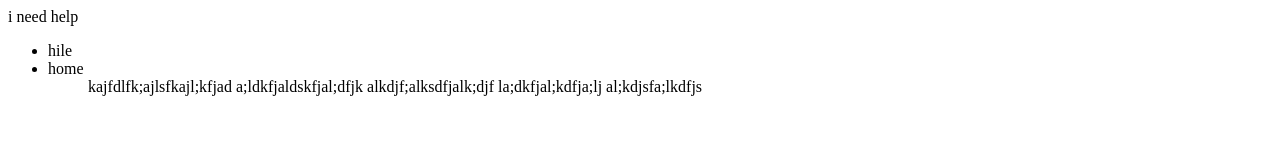
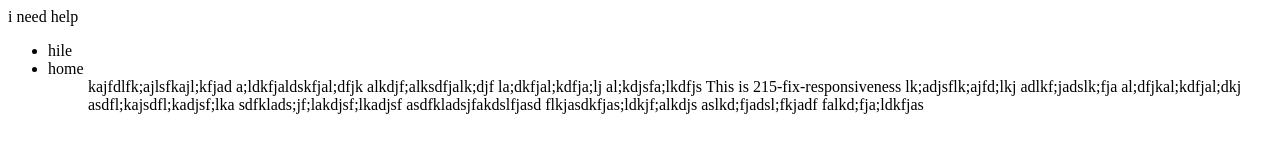
Before and after one commit to DariusJones/newnew, a plain HTML site: page index.html in a window 1280 px wide. Drawn offline with Linux system fonts and the light colour scheme.

Commit message:
This is a combination of 2 commits.
add more dumb  messages

```diff
--- a/index.html
+++ b/index.html
@@ -16,5 +16,17 @@
 			la;dkfjal;kdfja;lj
 			al;kdjsfa;lkdfjs
 
+			This is 215-fix-responsiveness
+			lk;adjsflk;ajfd;lkj
+			adlkf;jadslk;fja
+			al;dfjkal;kdfjal;dkj
+			asdfl;kajsdfl;kadjsf;lka
+			sdfklads;jf;lakdjsf;lkadjsf
+			asdfkladsjfakdslfjasd
+			flkjasdkfjas;ldkjf;alkdjs
+			aslkd;fjadsl;fkjadf
+			falkd;fja;ldkfjas
+
+
 </body>
 </html>
```
